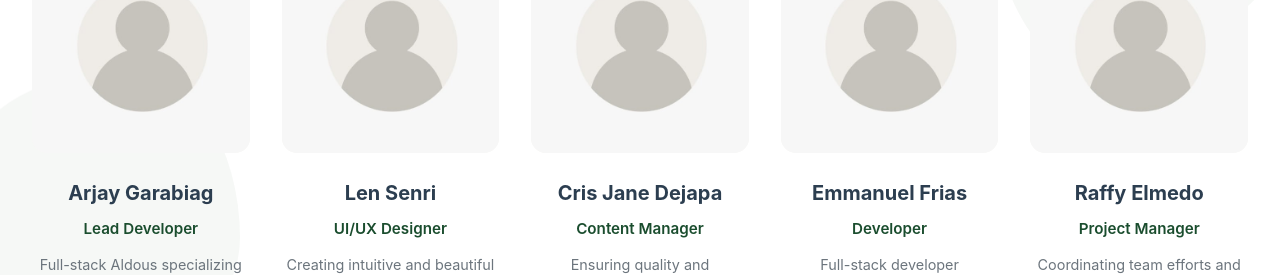
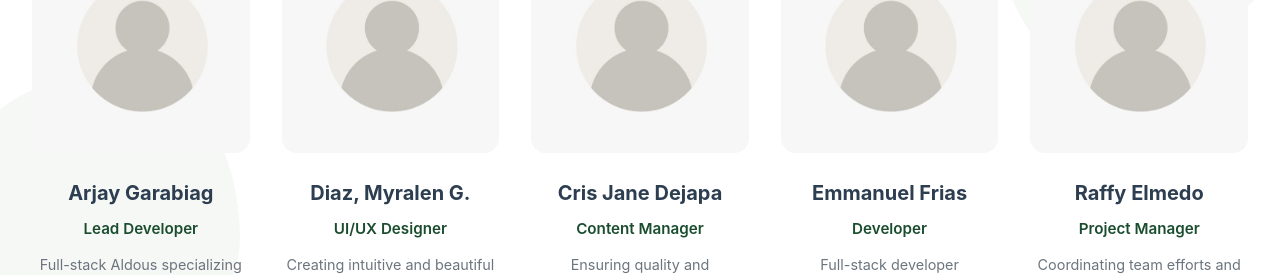
Before and after one commit to rjgrbg/Contemporary-World, a plain HTML site: page contact.html in a window 1280 px wide. Shown: the part 2075-2350 px from the top of the page. Drawn offline with Linux system fonts and the light colour scheme.

Commit message:
Update contact.html

```diff
--- a/contact.html
+++ b/contact.html
@@ -165,7 +165,7 @@
                             </div>
                         </div>
                     </div>
-                    <h3>Len Senri</h3>
+                    <h3>Diaz, Myralen G.</h3>
                     <p class="member-role">UI/UX Designer</p>
                     <p class="member-bio">Creating intuitive and beautiful learning experiences</p>
                 </div>
```
